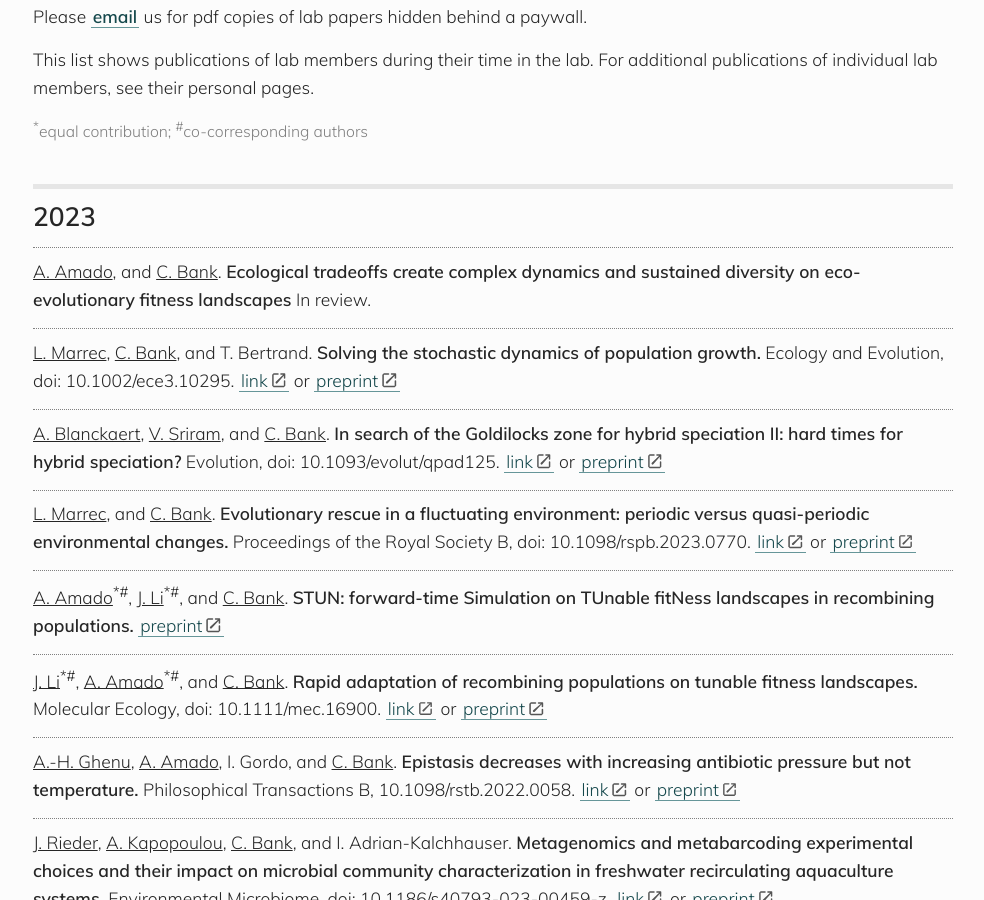
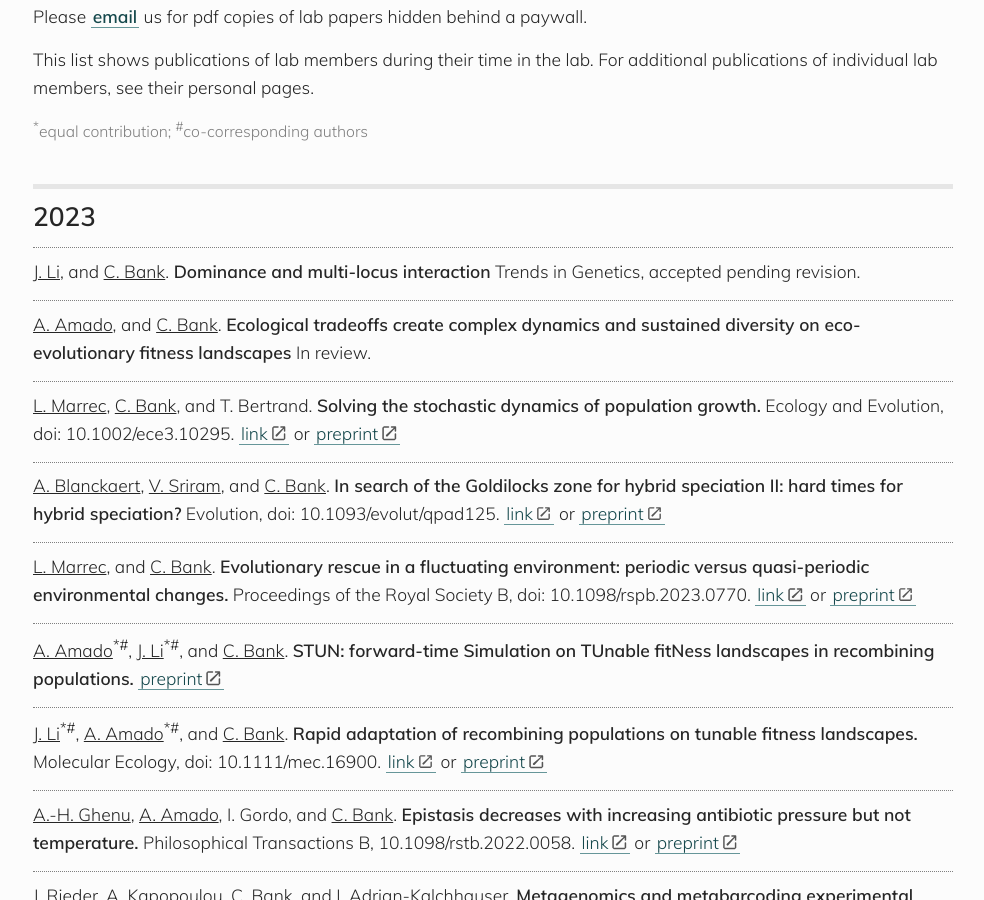
Before and after one commit to banklab/banklab.github.io, a Jekyll site: the page built from publications.md, in a window 1280 px wide and 900 px high, scrolled down 419 px. Shown: the whole window, without its empty margins (147-1131 px from the left). Built offline with Jekyll 4.4.1, drawn with Linux system fonts in a browser that asks for light colours; some web fonts are replaced.

Commit message:
Update publications.md
Added Li Juan's review

```diff
--- a/publications.md
+++ b/publications.md
@@ -20,6 +20,8 @@ https://kramdown.gettalong.org/syntax.html#html-blocks
 {:/comment}
 
 ## 2023
+
+<u>J. Li</u>, and <u>C. Bank</u>. **Dominance and multi-locus interaction** Trends in Genetics, accepted pending revision.
 
 <u>A. Amado</u>, and <u>C. Bank</u>. **Ecological tradeoffs create complex dynamics and sustained diversity on eco-evolutionary fitness landscapes** In review.
 
```
